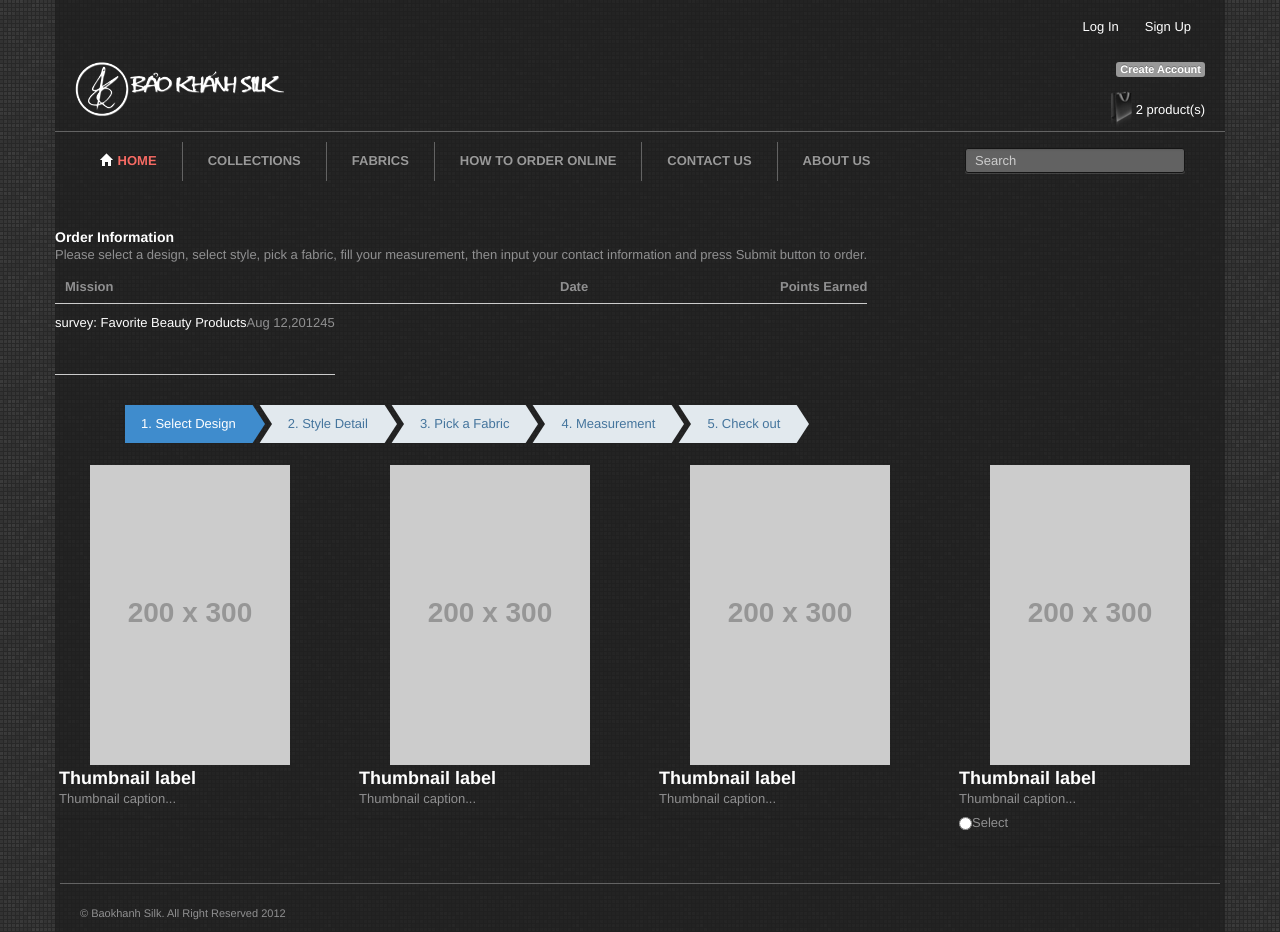
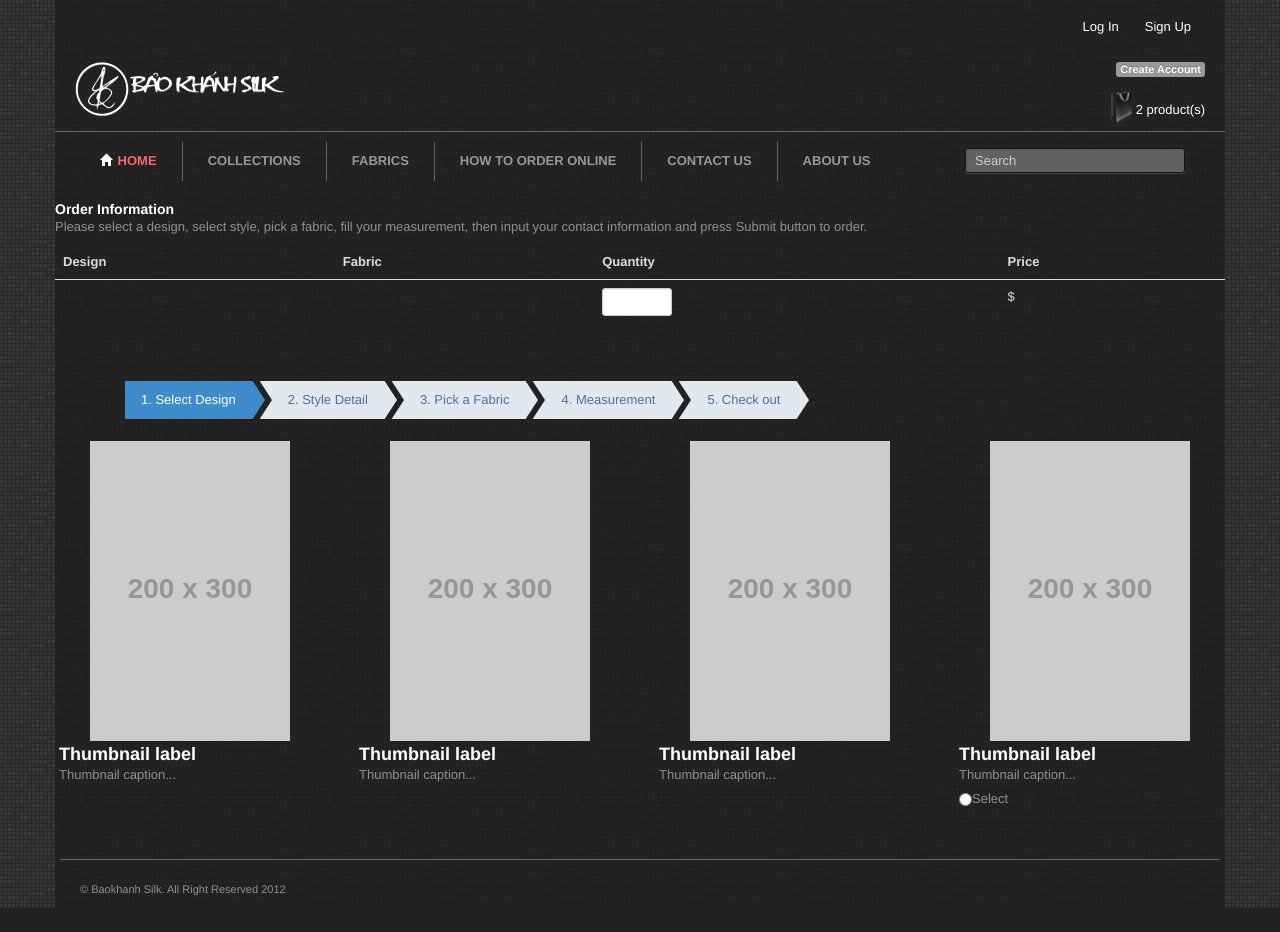
Before and after one commit to giicms/baokhanhsilk, a CakePHP app: the page made by app/View/Pages/order_step.ctp in a window 1280 px wide. After the commit the page ends 907 px from the top, so only its background shows below. Run offline with PHP 8.4 and a stand-in for CakePHP, Linux system fonts and the light colour scheme; the template is opened without the code that fills it, so the values that code supplies are empty; grey boxes labelled with a size stand in for pictures from a placeholder-image service; some libraries are stand-ins or nearby versions.

Commit message:
style for order_step page

```diff
--- a/app/View/Pages/order_step.ctp
+++ b/app/View/Pages/order_step.ctp
@@ -1,40 +1,31 @@
-<div class="row-fluid">	<!-- blank -->
-	<div class="span12"></div>
-</div>
+
+<div class="container">
 
 		<div class="row-fluid">
 			<div class="span12">
 				<h4>Order Information</h4>
 				<p>Please select a design, select style, pick a fabric, fill your measurement, then input your contact information and press Submit button to order.</p>
 				<div class="row-fluid">
-			<div class="table">
-				<div class="mission">
-					<p>Mission</p>
-				</div>
-				<div class="date">
-					<p>Date</p>
-				</div>
-				<div class="point_earned">
-					<p>Points Earned</p>
-				</div>
-				<div class="table_content">
-					<div class="">
-						<div class="">
-							<ul class="unstyled">
-								<li class="mission_content">
-									<a href="#" class="text_underline">survey: Favorite Beauty Products</a>
-								</li>
-								<li class="date_content">
-									<p>Aug 12,2012</p>
-								</li>
-								<li class="point_content">
-									<p>45</p>
-								</li>
-							</ul>
-						</div>
-					</div>
-				</div>
-			</div>
+					<table class="table">
+						<thead>
+							<tr>
+								<th>Design</th>
+								<th>Fabric</th>
+								<th>Quantity</th>
+								<th>Price</th>
+							</tr>
+						</thead>
+
+						<tbody>
+							<tr>
+								<td></td>
+								<td></td>
+								<td> <input type="text" name="quantity1" class="input-mini"> </td>
+								<td>$</td>
+
+							</tr>
+						</tbody>
+					</table>
 				</div>
 			</div>
 		</div>
@@ -98,7 +89,7 @@
 						</div>
 						<div id="tab2" class="tab-pane">
 							<div class="row-fluid">
-						<p>1. Jacket Type:</p>
+								<p><h4>1. Jacket Type:</h4></p>
 								<p>95% of our customers choose 2 or 3 button single breasted jackets.</p>
 							</div>
 							<div class="row-fluid">
@@ -106,31 +97,31 @@
 								  <li class="span3">
 								    <div class="thumbnail">
 								      <img src="http://placehold.it/200x300" alt="">
-						      <p><input type="radio" />One button, Single breasted Jacket</p>
+								      <p><input name='style_design' type="radio" />One button, Single breasted Jacket</p>
 								    </div>
 								  </li>
 								  <li class="span3">
 								    <div class="thumbnail">
 								      <img src="http://placehold.it/200x300" alt="">
-						      <p><input type="radio" />One button, Single breasted Jacket</p>
+								      <p><input name='style_design' type="radio" />One button, Single breasted Jacket</p>
 								    </div>
 								  </li>
 								  <li class="span3">
 								    <div class="thumbnail">
 								      <img src="http://placehold.it/200x300" alt="">
-						      <p><input type="radio" />One button, Single breasted Jacket</p>
+								      <p><input name='style_design' type="radio" />One button, Single breasted Jacket</p>
 								    </div>
 								  </li>
 								  <li class="span3">
 								    <div class="thumbnail">
 								      <img src="http://placehold.it/200x300" alt="">
-						      <p><input type="radio" />One button, Single breasted Jacket</p>
+								      <p><input name='style_design' type="radio" />One button, Single breasted Jacket</p>
 								    </div>
 								  </li>
 								</ul>
 							</div>
 							<div class="row-fluid">
-						<p>2. Lapel Type:</p>
+								<p><h4>2. Lapel Type:<h4></p>
 								<p>Notch lapels are common, while peak lapels are considered more formal. Make sure to match peak lapels with a double breasted jacket; hand stitching is a matter of taste..</p>
 							</div>
 							<div class="row-fluid">
@@ -138,31 +129,31 @@
 								  <li class="span3">
 								    <div class="thumbnail">
 								      <img src="http://placehold.it/200x300" alt="">
-						      <p><input type="radio" />One button, Single breasted Jacket</p>
+								      <p><input name='style_design' type="radio" />One button, Single breasted Jacket</p>
 								    </div>
 								  </li>
 								  <li class="span3">
 								    <div class="thumbnail">
 								      <img src="http://placehold.it/200x300" alt="">
-						      <p><input type="radio" />One button, Single breasted Jacket</p>
+								      <p><input name='style_design' type="radio" />One button, Single breasted Jacket</p>
 								    </div>
 								  </li>
 								  <li class="span3">
 								    <div class="thumbnail">
 								      <img src="http://placehold.it/200x300" alt="">
-						      <p><input type="radio" />One button, Single breasted Jacket</p>
+								      <p><input name='style_design' type="radio" />One button, Single breasted Jacket</p>
 								    </div>
 								  </li>
 								  <li class="span3">
 								    <div class="thumbnail">
 								      <img src="http://placehold.it/200x300" alt="">
-						      <p><input type="radio" />One button, Single breasted Jacket</p>
+								      <p><input name='style_design' type="radio" />One button, Single breasted Jacket</p>
 								    </div>
 								  </li>
 								</ul>
 							</div>
 							<div class="row-fluid">
-						<p>3. Black Vents:</p>
+								<p><h4>3. Black Vents:</h4></p>
 								<p>Most men are flattered by a double vent..</p>
 							</div>
 							<div class="row-fluid">
@@ -170,31 +161,31 @@
 								  <li class="span3">
 								    <div class="thumbnail">
 								      <img src="http://placehold.it/200x300" alt="">
-						      <p><input type="radio" />One button, Single breasted Jacket</p>
+								      <p><input name='style_design' type="radio" />One button, Single breasted Jacket</p>
 								    </div>
 								  </li>
 								  <li class="span3">
 								    <div class="thumbnail">
 								      <img src="http://placehold.it/200x300" alt="">
-						      <p><input type="radio" />One button, Single breasted Jacket</p>
+								      <p><input name='style_design' type="radio" />One button, Single breasted Jacket</p>
 								    </div>
 								  </li>
 								  <li class="span3">
 								    <div class="thumbnail">
 								      <img src="http://placehold.it/200x300" alt="">
-						      <p><input type="radio" />One button, Single breasted Jacket</p>
+								      <p><input name='style_design' type="radio" />One button, Single breasted Jacket</p>
 								    </div>
 								  </li>
 								  <li class="span3">
 								    <div class="thumbnail">
 								      <img src="http://placehold.it/200x300" alt="">
-						      <p><input type="radio" />One button, Single breasted Jacket</p>
+								      <p><input name='style_design' type="radio" />One button, Single breasted Jacket</p>
 								    </div>
 								  </li>
 								</ul>
 							</div>
 							<div class="row-fluid">
-						<p>4. Jacket Pockets:</p>
+								<p><h4>4. Jacket Pockets:</h4></p>
 								<p>Ticket pockets are a great accessory, especially on tall men. The slanted pockets give your jacket an English flavor.</p>
 							</div>
 							<div class="row-fluid">
@@ -202,31 +193,31 @@
 								  <li class="span3">
 								    <div class="thumbnail">
 								      <img src="http://placehold.it/200x300" alt="">
-						      <p><input type="radio" />One button, Single breasted Jacket</p>
+								      <p><input name='style_design' type="radio" />One button, Single breasted Jacket</p>
 								    </div>
 								  </li>
 								  <li class="span3">
 								    <div class="thumbnail">
 								      <img src="http://placehold.it/200x300" alt="">
-						      <p><input type="radio" />One button, Single breasted Jacket</p>
+								      <p><input name='style_design' type="radio" />One button, Single breasted Jacket</p>
 								    </div>
 								  </li>
 								  <li class="span3">
 								    <div class="thumbnail">
 								      <img src="http://placehold.it/200x300" alt="">
-						      <p><input type="radio" />One button, Single breasted Jacket</p>
+								      <p><input name='style_design' type="radio" />One button, Single breasted Jacket</p>
 								    </div>
 								  </li>
 								  <li class="span3">
 								    <div class="thumbnail">
 								      <img src="http://placehold.it/200x300" alt="">
-						      <p><input type="radio" />One button, Single breasted Jacket</p>
+								      <p><input name='style_design' type="radio" />One button, Single breasted Jacket</p>
 								    </div>
 								  </li>
 								</ul>
 							</div>
 							<div class="row-fluid">
-						<p>5. Sleeve Buttons</p>
+								<p><h4>5. Sleeve Buttons</h4></p>
 								<p>Have at least as many buttons on your sleeve as you have on your front. All buttons are fully functional.</p>
 							</div>
 							<div class="row-fluid">
@@ -234,31 +225,31 @@
 								  <li class="span3">
 								    <div class="thumbnail">
 								      <img src="http://placehold.it/200x300" alt="">
-						      <p><input type="radio" />One button, Single breasted Jacket</p>
+								      <p><input name='style_design' type="radio" />One button, Single breasted Jacket</p>
 								    </div>
 								  </li>
 								  <li class="span3">
 								    <div class="thumbnail">
 								      <img src="http://placehold.it/200x300" alt="">
-						      <p><input type="radio" />One button, Single breasted Jacket</p>
+								      <p><input name='style_design' type="radio" />One button, Single breasted Jacket</p>
 								    </div>
 								  </li>
 								  <li class="span3">
 								    <div class="thumbnail">
 								      <img src="http://placehold.it/200x300" alt="">
-						      <p><input type="radio" />One button, Single breasted Jacket</p>
+								      <p><input name='style_design' type="radio" />One button, Single breasted Jacket</p>
 								    </div>
 								  </li>
 								  <li class="span3">
 								    <div class="thumbnail">
 								      <img src="http://placehold.it/200x300" alt="">
-						      <p><input type="radio" />One button, Single breasted Jacket</p>
+								      <p><input name='style_design' type="radio" />One button, Single breasted Jacket</p>
 								    </div>
 								  </li>
 								</ul>
 							</div>
 							<div class="row-fluid">
-						<p>6. Jacket Interior Lining</p>
+								<p><h4>6. Jacket Interior Lining</h4></p>
 								<p>We are happy to match your lining with your jacket's fabric, but feel free to choose whatever color you want.</p>
 							</div>
 							<div class="row-fluid">
@@ -266,31 +257,31 @@
 								  <li class="span3">
 								    <div class="thumbnail">
 								      <img src="http://placehold.it/200x300" alt="">
-						      <p><input type="radio" />One button, Single breasted Jacket</p>
+								      <p><input name='style_design' type="radio" />One button, Single breasted Jacket</p>
 								    </div>
 								  </li>
 								  <li class="span3">
 								    <div class="thumbnail">
 								      <img src="http://placehold.it/200x300" alt="">
-						      <p><input type="radio" />One button, Single breasted Jacket</p>
+								      <p><input name='style_design' type="radio" />One button, Single breasted Jacket</p>
 								    </div>
 								  </li>
 								  <li class="span3">
 								    <div class="thumbnail">
 								      <img src="http://placehold.it/200x300" alt="">
-						      <p><input type="radio" />One button, Single breasted Jacket</p>
+								      <p><input name='style_design' type="radio" />One button, Single breasted Jacket</p>
 								    </div>
 								  </li>
 								  <li class="span3">
 								    <div class="thumbnail">
 								      <img src="http://placehold.it/200x300" alt="">
-						      <p><input type="radio" />One button, Single breasted Jacket</p>
+								      <p><input name='style_design' type="radio" />One button, Single breasted Jacket</p>
 								    </div>
 								  </li>
 								</ul>
 							</div>
 							<div class="row-fluid">
-						<p>7. Trouser Pleats</p>
+								<p><h4>7. Trouser Pleats</h4></p>
 								<p>No pleats look great on thin men, double pleats for those with a bit more size, single pleats are a great compromise.</p>
 							</div>
 							<div class="row-fluid">
@@ -298,94 +289,94 @@
 								  <li class="span3">
 								    <div class="thumbnail">
 								      <img src="http://placehold.it/200x300" alt="">
-						      <p><input type="radio" />One button, Single breasted Jacket</p>
+								      <p><input name='style_design' type="radio" />One button, Single breasted Jacket</p>
 								    </div>
 								  </li>
 								  <li class="span3">
 								    <div class="thumbnail">
 								      <img src="http://placehold.it/200x300" alt="">
-						      <p><input type="radio" />One button, Single breasted Jacket</p>
+								      <p><input name='style_design' type="radio" />One button, Single breasted Jacket</p>
 								    </div>
 								  </li>
 								  <li class="span3">
 								    <div class="thumbnail">
 								      <img src="http://placehold.it/200x300" alt="">
-						      <p><input type="radio" />One button, Single breasted Jacket</p>
+								      <p><input name='style_design' type="radio" />One button, Single breasted Jacket</p>
 								    </div>
 								  </li>
 								  <li class="span3">
 								    <div class="thumbnail">
 								      <img src="http://placehold.it/200x300" alt="">
-						      <p><input type="radio" />One button, Single breasted Jacket</p>
+								      <p><input name='style_design' type="radio" />One button, Single breasted Jacket</p>
 								    </div>
 								  </li>
 								</ul>
 							</div>
 							<div class="row-fluid">
-						<p>8. Front Pocket</p>
+								<p><h4>8. Front Pocket</h4></p>
 							</div>
 							<div class="row-fluid">
 								<ul class="thumbnails">
 								  <li class="span3">
 								    <div class="thumbnail">
 								      <img src="http://placehold.it/200x300" alt="">
-						      <p><input type="radio" />One button, Single breasted Jacket</p>
+								      <p><input name='style_design' type="radio" />One button, Single breasted Jacket</p>
 								    </div>
 								  </li>
 								  <li class="span3">
 								    <div class="thumbnail">
 								      <img src="http://placehold.it/200x300" alt="">
-						      <p><input type="radio" />One button, Single breasted Jacket</p>
+								      <p><input name='style_design' type="radio" />One button, Single breasted Jacket</p>
 								    </div>
 								  </li>
 								  <li class="span3">
 								    <div class="thumbnail">
 								      <img src="http://placehold.it/200x300" alt="">
-						      <p><input type="radio" />One button, Single breasted Jacket</p>
+								      <p><input name='style_design' type="radio" />One button, Single breasted Jacket</p>
 								    </div>
 								  </li>
 								  <li class="span3">
 								    <div class="thumbnail">
 								      <img src="http://placehold.it/200x300" alt="">
-						      <p><input type="radio" />One button, Single breasted Jacket</p>
+								      <p><input name='style_design' type="radio" />One button, Single breasted Jacket</p>
 								    </div>
 								  </li>
 								</ul>
 							</div>
 
 							<div class="row-fluid">
-						<p>9. Waist Strap</p>
+								<p><h4>9. Waist Strap</h4></p>
 							</div>
 							<div class="row-fluid">
 								<ul class="thumbnails">
 								  <li class="span3">
 								    <div class="thumbnail">
 								      <img src="http://placehold.it/200x300" alt="">
-						      <p><input type="radio" />One button, Single breasted Jacket</p>
+								      <p><input name='style_design' type="radio" />One button, Single breasted Jacket</p>
 								    </div>
 								  </li>
 								  <li class="span3">
 								    <div class="thumbnail">
 								      <img src="http://placehold.it/200x300" alt="">
-						      <p><input type="radio" />One button, Single breasted Jacket</p>
+								      <p><input name='style_design' type="radio" />One button, Single breasted Jacket</p>
 								    </div>
 								  </li>
 								  <li class="span3">
 								    <div class="thumbnail">
 								      <img src="http://placehold.it/200x300" alt="">
-						      <p><input type="radio" />One button, Single breasted Jacket</p>
+								      <p><input name='style_design' type="radio" />One button, Single breasted Jacket</p>
 								    </div>
 								  </li>
 								  <li class="span3">
 								    <div class="thumbnail">
 								      <img src="http://placehold.it/200x300" alt="">
-						      <p><input type="radio" />One button, Single breasted Jacket</p>
+								      <p><input name='style_design' type="radio" />One button, Single breasted Jacket</p>
 								    </div>
 								  </li>
 								</ul>
 							</div>
 							<div class="row-fluid">
-						<p>10. Number and Position of Back Pockets</p>
+								<p><h4>10. Number and Position of Back Pockets</h4></p>
 								<p>Why not make these trousers truly unique and eliminate a needless pocket?</p>
 							</div>
 								<div class="row-fluid">
@@ -393,62 +384,62 @@
 								  <li class="span3">
 								    <div class="thumbnail">
 								      <img src="http://placehold.it/200x300" alt="">
-						      <p><input type="radio" />One button, Single breasted Jacket</p>
+								      <p><input name='style_design' type="radio" />One button, Single breasted Jacket</p>
 								    </div>
 								  </li>
 								  <li class="span3">
 								    <div class="thumbnail">
 								      <img src="http://placehold.it/200x300" alt="">
-						      <p><input type="radio" />One button, Single breasted Jacket</p>
+								      <p><input name='style_design' type="radio" />One button, Single breasted Jacket</p>
 								    </div>
 								  </li>
 								  <li class="span3">
 								    <div class="thumbnail">
 								      <img src="http://placehold.it/200x300" alt="">
-						      <p><input type="radio" />One button, Single breasted Jacket</p>
+								      <p><input name='style_design' type="radio" />One button, Single breasted Jacket</p>
 								    </div>
 								  </li>
 								  <li class="span3">
 								    <div class="thumbnail">
 								      <img src="http://placehold.it/200x300" alt="">
-						      <p><input type="radio" />One button, Single breasted Jacket</p>
+								      <p><input name='style_design' type="radio" />One button, Single breasted Jacket</p>
 								    </div>
 								  </li>
 								</ul>
 							</div>
 							<div class="row-fluid">
-						<p>11. Back Pocket Type</p>
+								<p><h4>11. Back Pocket Type</h4></p>
 							</div>
 								<div class="row-fluid">
 								<ul class="thumbnails">
 								  <li class="span3">
 								    <div class="thumbnail">
 								      <img src="http://placehold.it/200x300" alt="">
-						      <p><input type="radio" />One button, Single breasted Jacket</p>
+								      <p><input name='style_design' type="radio" />One button, Single breasted Jacket</p>
 								    </div>
 								  </li>
 								  <li class="span3">
 								    <div class="thumbnail">
 								      <img src="http://placehold.it/200x300" alt="">
-						      <p><input type="radio" />One button, Single breasted Jacket</p>
+								      <p><input name='style_design' type="radio" />One button, Single breasted Jacket</p>
 								    </div>
 								  </li>
 								  <li class="span3">
 								    <div class="thumbnail">
 								      <img src="http://placehold.it/200x300" alt="">
-						      <p><input type="radio" />One button, Single breasted Jacket</p>
+								      <p><input name='style_design' type="radio" />One button, Single breasted Jacket</p>
 								    </div>
 								  </li>
 								  <li class="span3">
 								    <div class="thumbnail">
 								      <img src="http://placehold.it/200x300" alt="">
-						      <p><input type="radio" />One button, Single breasted Jacket</p>
+								      <p><input name='style_design' type="radio" />One button, Single breasted Jacket</p>
 								    </div>
 								  </li>
 								</ul>
 							</div>
 							<div class="row-fluid">
-						<p>12. Trouser Bottoms</p>
+								<p><h4>12. Trouser Bottoms</h4></p>
 								<p>Tall men typically go for cuffs while shorter men are best served by the no cuff; in addition, no pleats calls for no cuffs and two pleats requrite cuffs. Men who chose to have single pleat trouser can choose either option.</p>
 							</div>
 								<div class="row-fluid">
@@ -456,25 +447,25 @@
 								  <li class="span3">
 								    <div class="thumbnail">
 								      <img src="http://placehold.it/200x300" alt="">
-						      <p><input type="radio" />One button, Single breasted Jacket</p>
+								      <p><input name='style_design' type="radio" />One button, Single breasted Jacket</p>
 								    </div>
 								  </li>
 								  <li class="span3">
 								    <div class="thumbnail">
 								      <img src="http://placehold.it/200x300" alt="">
-						      <p><input type="radio" />One button, Single breasted Jacket</p>
+								      <p><input name='style_design' type="radio" />One button, Single breasted Jacket</p>
 								    </div>
 								  </li>
 								  <li class="span3">
 								    <div class="thumbnail">
 								      <img src="http://placehold.it/200x300" alt="">
-						      <p><input type="radio" />One button, Single breasted Jacket</p>
+								      <p><input name='style_design' type="radio" />One button, Single breasted Jacket</p>
 								    </div>
 								  </li>
 								  <li class="span3">
 								    <div class="thumbnail">
 								      <img src="http://placehold.it/200x300" alt="">
-						      <p><input type="radio" />One button, Single breasted Jacket</p>
+								      <p><input name='style_design' type="radio" />One button, Single breasted Jacket</p>
 								    </div>
 								  </li>
 								</ul>
@@ -566,3 +557,4 @@
 				</div>
 			</div>
 		</div>
+</div>
```
Lines whose indentation alone changed are shown as unchanged.
